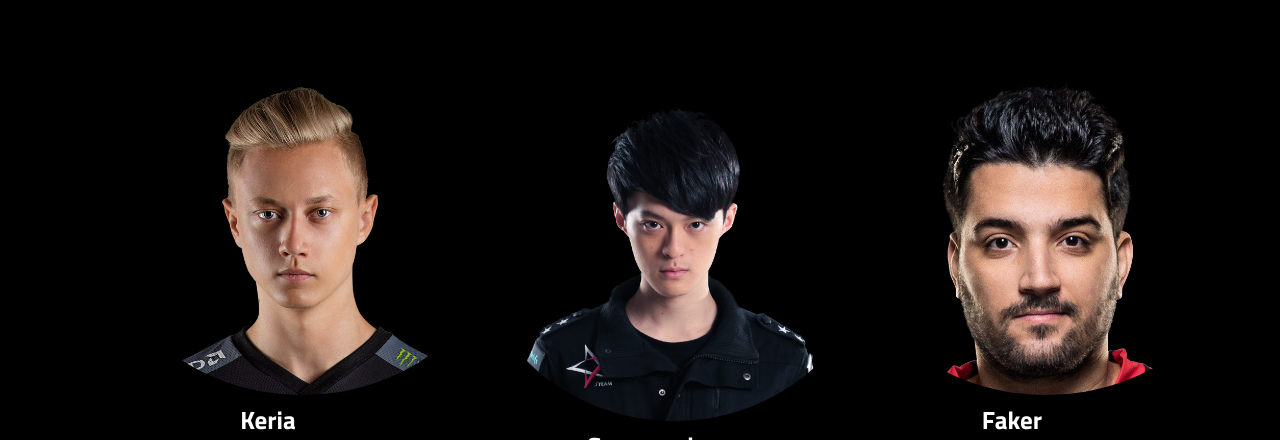
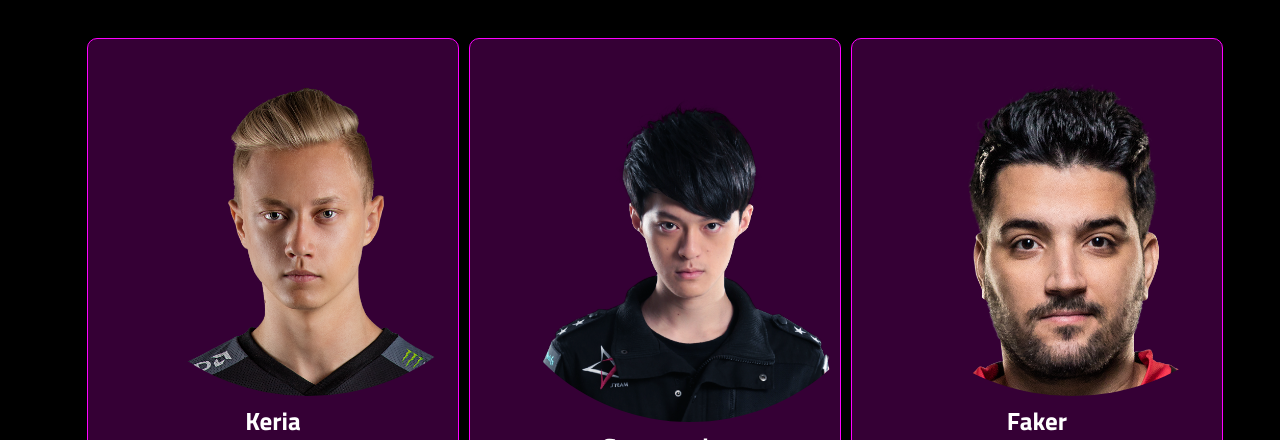
Before and after one commit to soupaulogomes/brunoclass, a plain HTML site: page index.html in a window 1280 px wide. Shown: the part 351-791 px from the top of the page. Drawn offline with nearby package versions, Linux system fonts and the light colour scheme.

Commit message:
New borders to players

```diff
--- a/assets/css/style.css
+++ b/assets/css/style.css
@@ -34,7 +34,7 @@ a {
     justify-content: flex-start;
     align-items: center;
     gap: 32px;
-    margin: 0;
+    margin: 5px;
   }
 
   .navbar .container .link-list li {
@@ -101,6 +101,10 @@ a {
 .players .player-member .member {
     padding: 0 20px;
     float: left;
+    border: 1px solid #ff00ff;
+    margin: 0 5px;
+    border-radius: 10px;
+    background-color: #80008069;
 }
 
 .players .player-member .member h2 {
```
